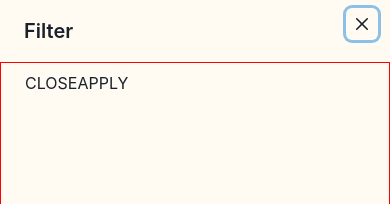
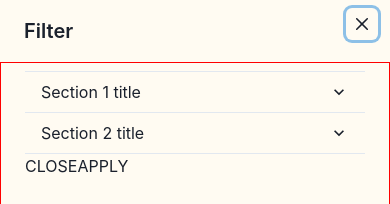
Before and after one commit to Prakashkumarjena700/Manyavar-Clone, a React (Create React App) app in the folder frontend/: page /products in a window 390 px wide. Both pictures are taken after a click on the element "FILTER". Shown: the top 204 px of the page. Built offline with nearby package versions, Linux system fonts and the light colour scheme; no server answers.

Commit message:
added filter frawer in mobil screen

```diff
--- a/frontend/src/Pages/Products/FilterDrower.jsx
+++ b/frontend/src/Pages/Products/FilterDrower.jsx
@@ -10,7 +10,16 @@ import {
     DrawerCloseButton,
     useDisclosure,
     Button,
-    Input
+    Input,
+    Box
+} from '@chakra-ui/react'
+
+import {
+    Accordion,
+    AccordionItem,
+    AccordionButton,
+    AccordionPanel,
+    AccordionIcon,
 } from '@chakra-ui/react'
 
 import styles from './Products.module.css'
@@ -37,7 +46,41 @@ export default function FilterDrower() {
                     <DrawerHeader>Filter</DrawerHeader>
 
                     <DrawerBody className={styles.filterdrawerBody}  >
+                        <Accordion>
+                            <AccordionItem>
+                                <h2>
+                                    <AccordionButton>
+                                        <Box as="span" flex='1' textAlign='left'>
+                                            Section 1 title
+                                        </Box>
+                                        <AccordionIcon />
+                                    </AccordionButton>
+                                </h2>
+                                <AccordionPanel pb={4}>
+                                    Lorem ipsum dolor sit amet, consectetur adipiscing elit, sed do eiusmod
+                                    tempor incididunt ut labore et dolore magna aliqua. Ut enim ad minim
+                                    veniam, quis nostrud exercitation ullamco laboris nisi ut aliquip ex ea
+                                    commodo consequat.
+                                </AccordionPanel>
+                            </AccordionItem>
 
+                            <AccordionItem>
+                                <h2>
+                                    <AccordionButton>
+                                        <Box as="span" flex='1' textAlign='left'>
+                                            Section 2 title
+                                        </Box>
+                                        <AccordionIcon />
+                                    </AccordionButton>
+                                </h2>
+                                <AccordionPanel pb={4}>
+                                    Lorem ipsum dolor sit amet, consectetur adipiscing elit, sed do eiusmod
+                                    tempor incididunt ut labore et dolore magna aliqua. Ut enim ad minim
+                                    veniam, quis nostrud exercitation ullamco laboris nisi ut aliquip ex ea
+                                    commodo consequat.
+                                </AccordionPanel>
+                            </AccordionItem>
+                        </Accordion>
                         <button>
                             CLOSE
                         </button>
```
